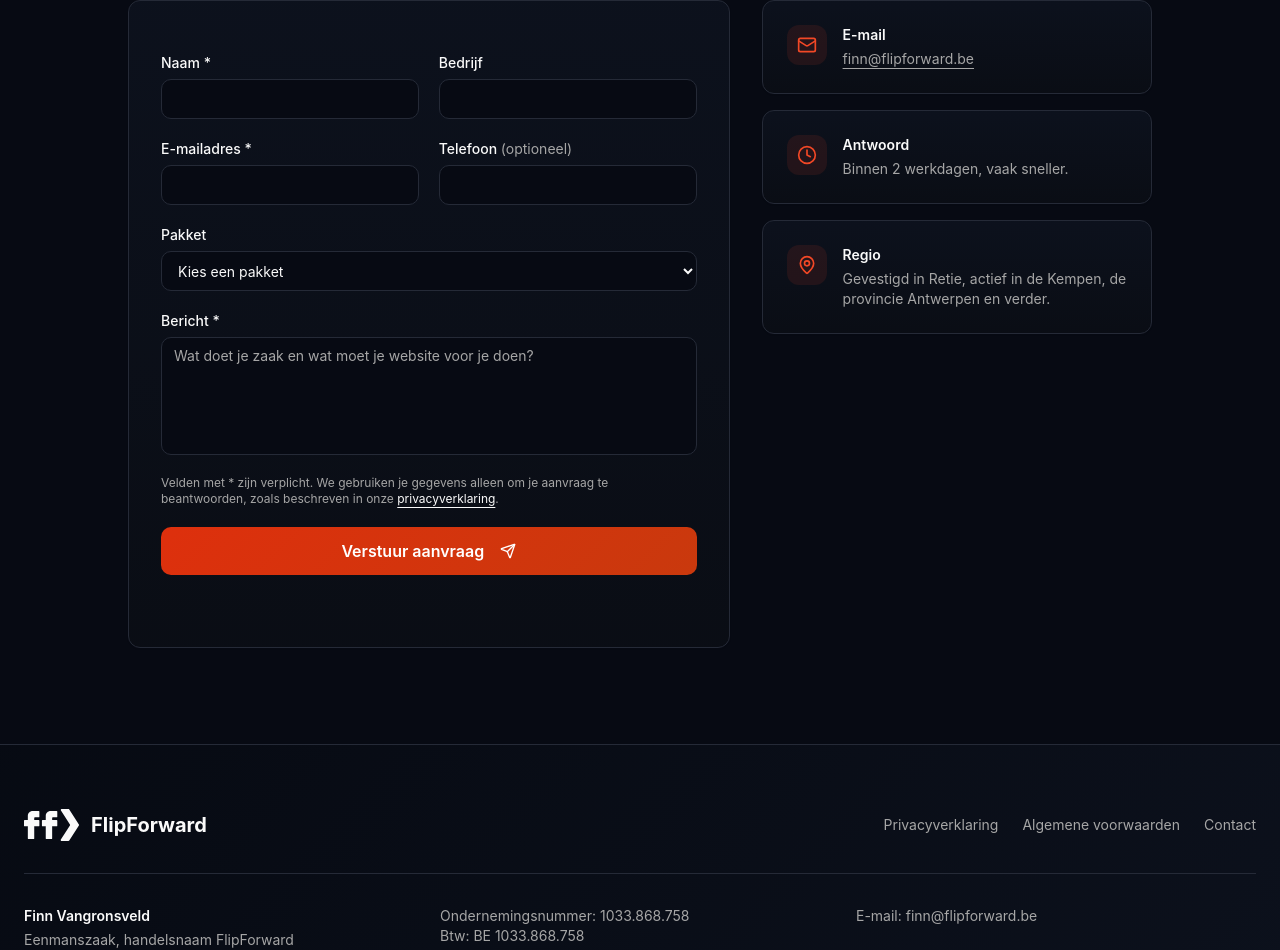
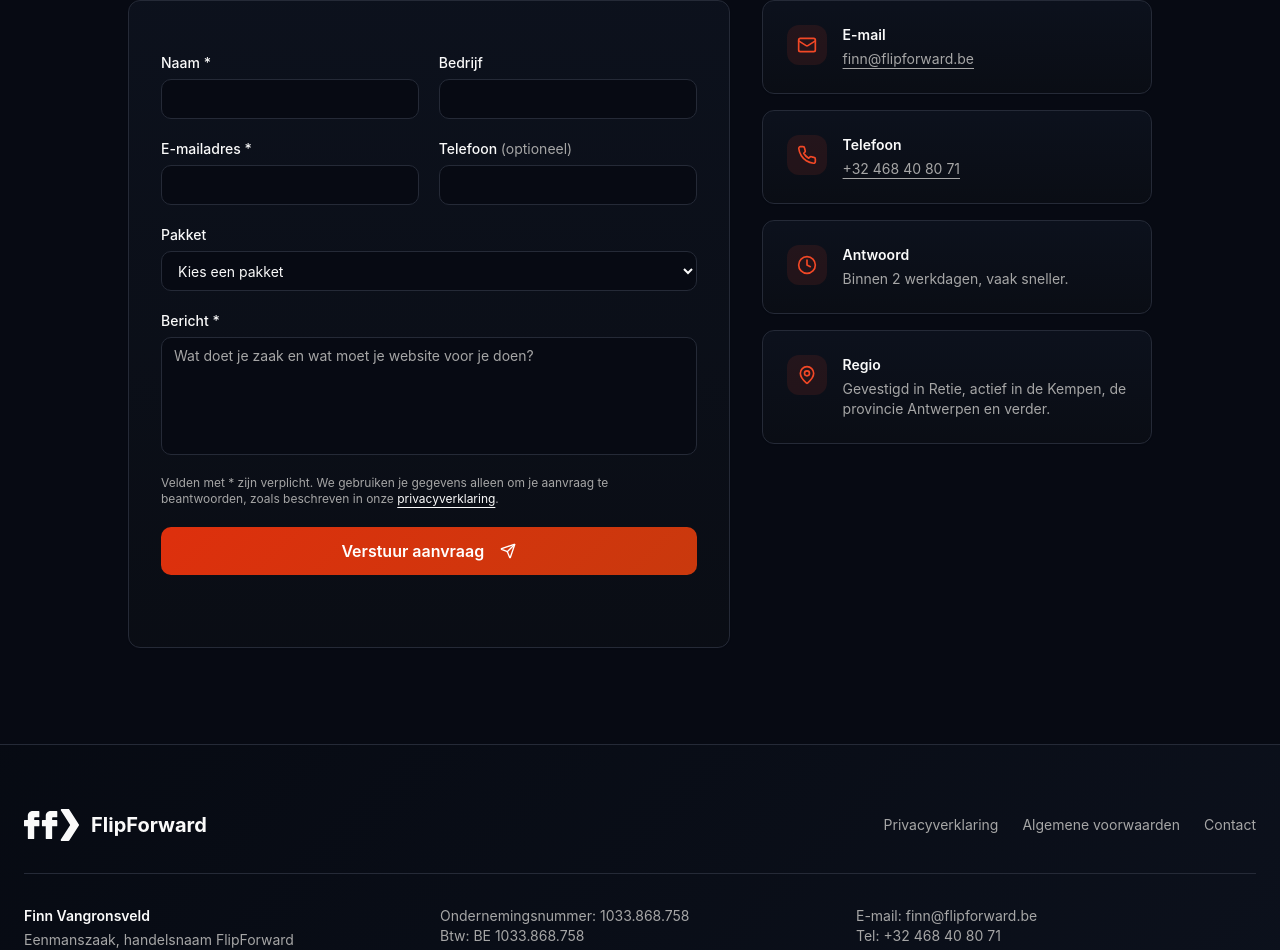
Before and after one commit to FlipForward/flipforward, a React (Vite) app: page / in a window 1280 px wide. Shown: the part 8733-9683 px from the top of the page. Built offline with nearby package versions, Linux system fonts and the light colour scheme.

Commit message:
feat(contact): telefoonnummer +32 468 40 80 71 bij contact, in footer, JSON-LD en llms.txt
Co-Authored-By: Claude Opus 5.5 <noreply@anthropic.com>

```diff
--- a/src/components/Contact.tsx
+++ b/src/components/Contact.tsx
@@ -4,7 +4,7 @@ import { Button } from "@/components/ui/button";
 import { Input } from "@/components/ui/input";
 import { Textarea } from "@/components/ui/textarea";
 import { Card } from "@/components/ui/card";
-import { Mail, Send, MapPin, Clock } from "lucide-react";
+import { Mail, Phone, Send, MapPin, Clock } from "lucide-react";
 import { business, packages, type PackageId } from "@/lib/site";
 import { GlowingEffect } from "./aceternity/GlowingEffect";
 import { PACKAGE_EVENT } from "@/lib/selectPackage";
@@ -70,6 +70,7 @@ const Contact = () => {
 
   const infoCards = [
     { icon: Mail, title: "E-mail", content: <a className="underline underline-offset-4 hover:text-accent" href={`mailto:${business.email}`}>{business.email}</a> },
+    { icon: Phone, title: "Telefoon", content: <a className="underline underline-offset-4 hover:text-accent" href={business.phoneHref}>{business.phone}</a> },
     { icon: Clock, title: "Antwoord", content: "Binnen 2 werkdagen, vaak sneller." },
     { icon: MapPin, title: "Regio", content: `Gevestigd in ${business.city}, actief in de Kempen, de provincie Antwerpen en verder.` },
   ];
--- a/src/components/Footer.tsx
+++ b/src/components/Footer.tsx
@@ -53,6 +53,12 @@ const Footer = () => {
                 {business.email}
               </a>
             </p>
+            <p>
+              Tel:{" "}
+              <a href={business.phoneHref} className={linkClass}>
+                {business.phone}
+              </a>
+            </p>
           </div>
         </address>
 
--- a/src/lib/seo.ts
+++ b/src/lib/seo.ts
@@ -38,6 +38,7 @@ export function jsonLd() {
     description:
       "Webbureau uit Retie dat websites bouwt en onderhoudt voor kmo's en zelfstandigen in de Kempen, als abonnement (Website as a Service).",
     email: business.email,
+    telephone: business.phone.replace(/s/g, ""),
     founder: {
       "@type": "Person",
       name: business.owner,
@@ -160,6 +161,7 @@ export function llmsTxt() {
 - Adres: ${business.street}, ${business.postalCode} ${business.city}, ${business.countryName}
 - Ondernemingsnummer: ${business.enterpriseNumber}
 - Oprichter en aanspreekpunt: ${business.owner}
+- Telefoon: ${business.phone}
 - E-mail: ${business.email} (of via het contactformulier op de website; antwoord binnen 2 werkdagen)
 - Regio: ${business.areaServed.join(", ")}
 - Website: ${SITE_URL}/
--- a/src/lib/site.ts
+++ b/src/lib/site.ts
@@ -11,6 +11,8 @@ export const business = {
   owner: "Finn Vangronsveld",
   legalForm: "eenmanszaak",
   email: "finn@flipforward.be",
+  phone: "+32 468 40 80 71",
+  phoneHref: "tel:+32468408071",
   enterpriseNumber: "1033.868.758",
   vatNumber: "BE 1033.868.758",
   vatNote: "Kleine onderneming onderworpen aan de bijzondere vrijstellingsregeling (btw-vrijgesteld)",
```
